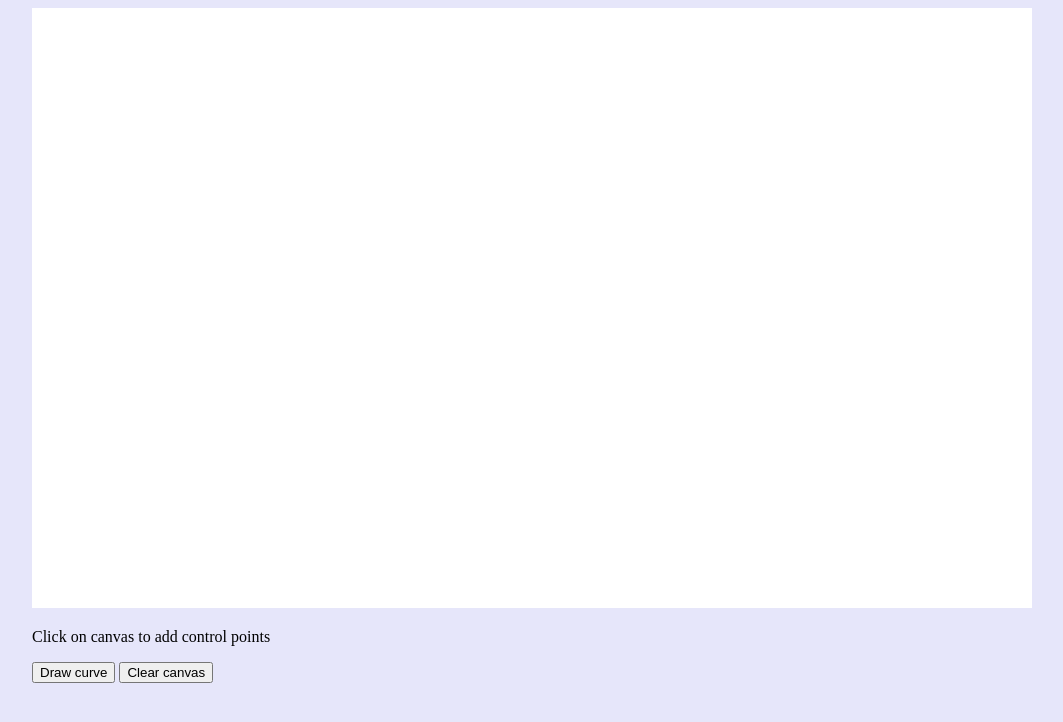
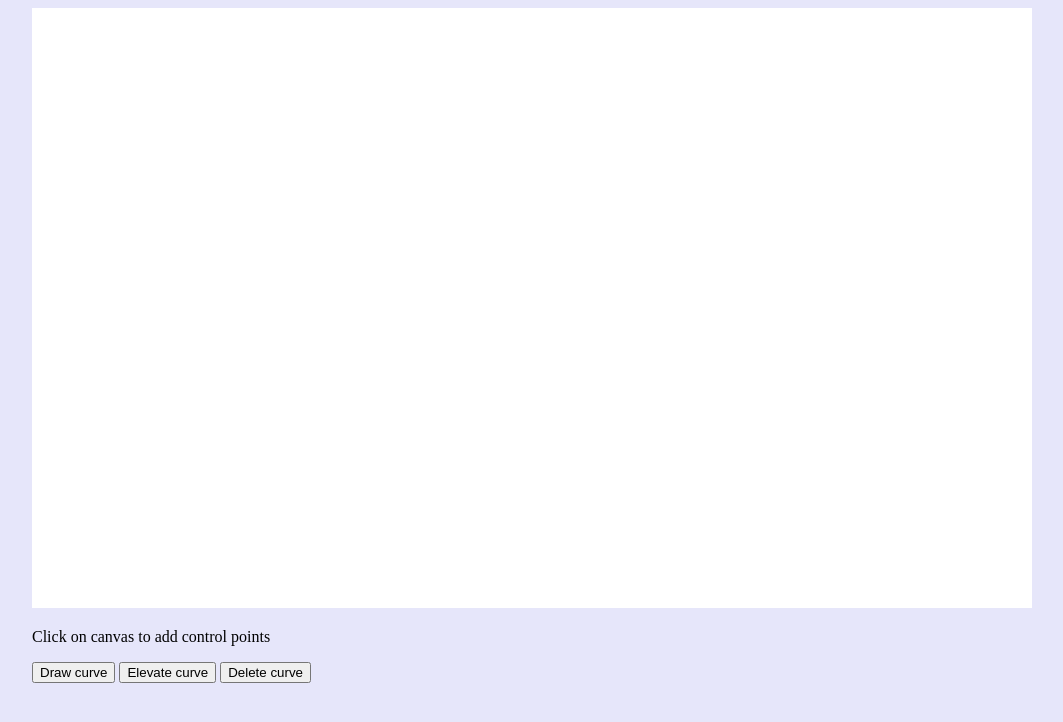
Before and after one commit to Robinseibold/CAGD, a plain HTML site: page Source/Index.html in a window 1280 px wide. Shown: the whole page, without its empty margins (108-1171 px from the left). Drawn offline with Linux system fonts and the light colour scheme.

Commit message:
Add a Elevate Curve button

```diff
--- a/Source/Index.html
+++ b/Source/Index.html
@@ -11,12 +11,15 @@
         <meta charset = "UTF-8">
         <title> CAGD </title>
     </head>
+
     <body onload = "init()">
+
     <div id = "canvasHolder">
         <canvas id = "coordinateSystem" width = "1000" height= "600"> </canvas>
         <p id = "posText">Click on canvas to add control points<p/>
         <button type = "button" onclick = "drawBezierCurve()">Draw curve</button>
-        <button type = "button" onclick = "clearCanvas()">Clear canvas</button>
+        <button type = "button" onclick = "drawDegreeElevatedBezierCurve()">Elevate curve</button>
+        <button type = "button" onclick = "clearBezierCurve()">Delete curve</button>
     </div>
 
     </body>
```
